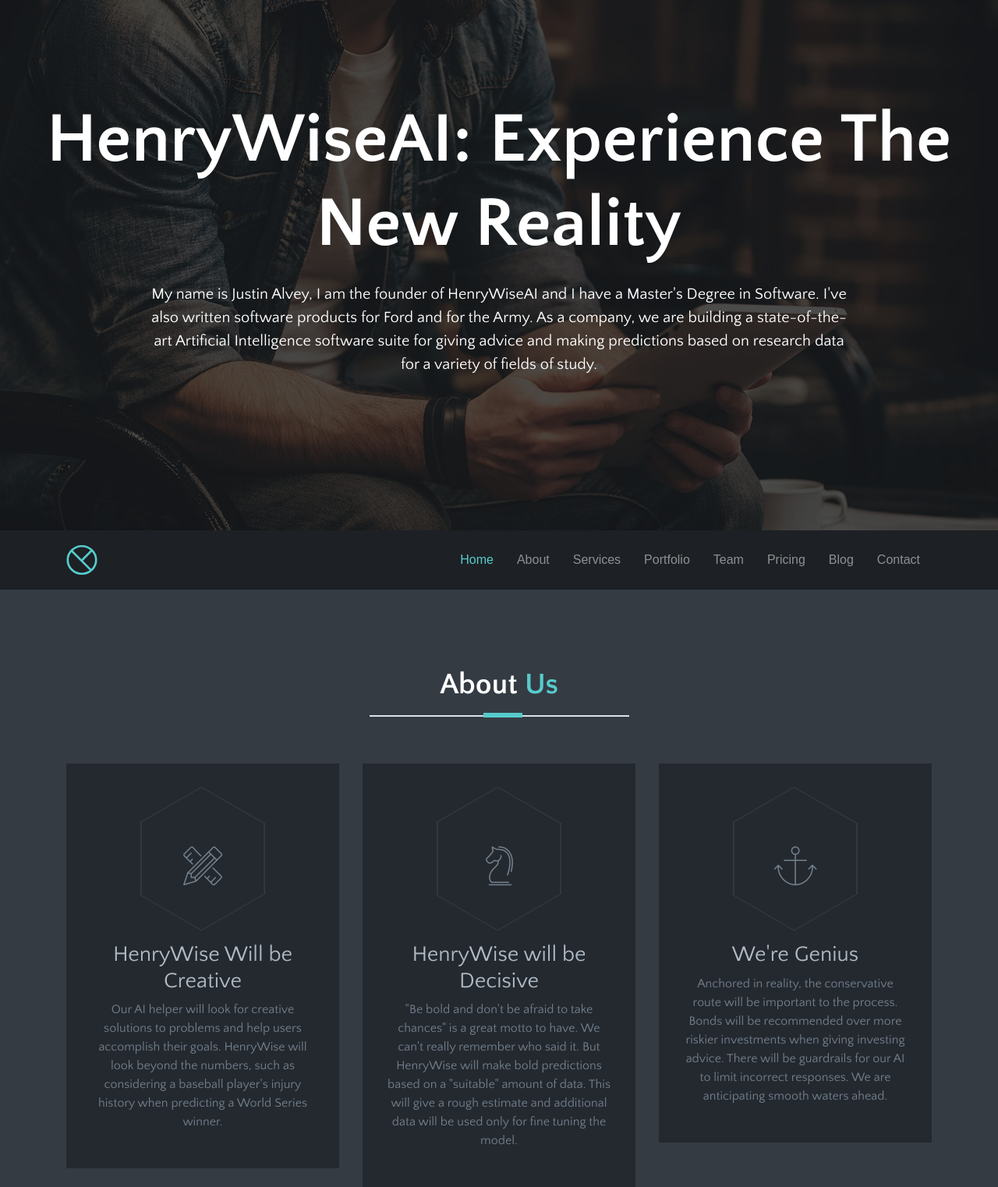
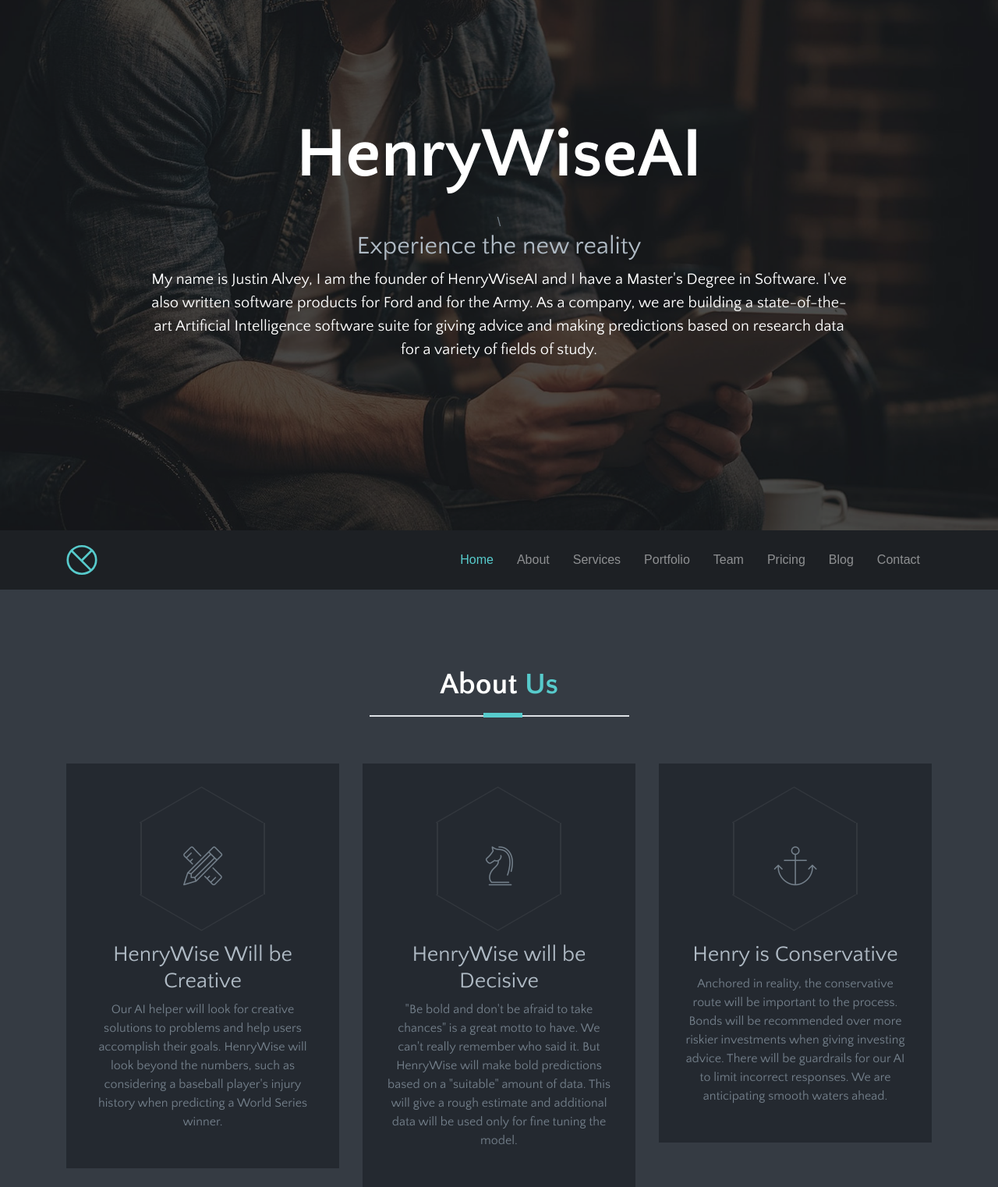
Before and after one commit to Jual6332/ArtificialIntelligenceProject, a website: page meghna-main/theme/index.html in a window 1280 px wide. Shown: the part 120-1642 px from the top of the page at 78% size. Drawn offline with Linux system fonts and the light colour scheme; some packages are replaced by stand-ins of ours; files whose address does not match are found by name; a web font is replaced by a local one.

Commit message:
Changes from last week

```diff
--- a/meghna-main/theme/index.html
+++ b/meghna-main/theme/index.html
@@ -82,7 +82,8 @@
  				<i class="tf-ion-play"></i>
  			</a>-->
  		</div>
- 		<h1>HenryWiseAI: Experience the new reality</h1>
+ 		<h1>HenryWiseAI</h1>\
+		<h2>Experience the new reality</h2>
  		<p>My name is Justin Alvey, I am the founder of HenryWiseAI and I have a Master's Degree in Software. I've also written software products for Ford and for the Army. As a company, we are building a state-of-the-art Artificial Intelligence software suite for giving advice and making predictions based on research data for a variety of fields of study.</p>
  		<!--<a href="#about" class="btn btn-transparent smooth-scroll">Explore with Us</a>-->
  	</div>
@@ -206,7 +207,7 @@
 					</div>
 					<!-- Express About Yourself -->
 					<div class="content text-center">
-						<h3>We're Genius</h3>
+						<h3>Henry is Conservative </h3>
 						<p>Anchored in reality, the conservative route will be important to the process. Bonds will be recommended over more riskier investments when giving investing advice. There will be guardrails for our AI to limit incorrect responses. We are anticipating smooth waters ahead.</p>
 					</div>
 				</div>
```
